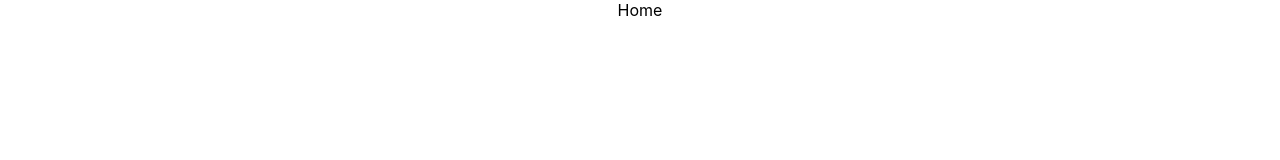
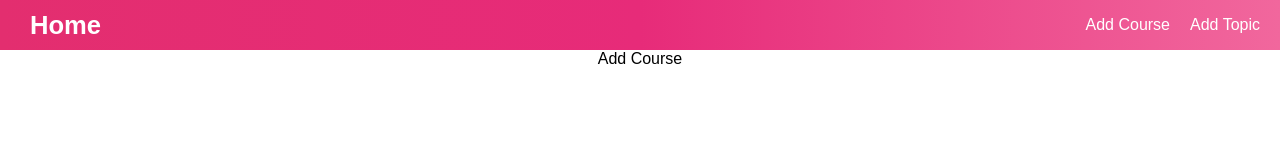
Before and after one commit to dheerajk7/helix-tech-assignment, a React app in the folder client/: page /add-course in a window 1280 px wide. Built offline with nearby package versions, Linux system fonts and the light colour scheme.

Commit message:
add navbar

```diff
--- a/client/package.json
+++ b/client/package.json
@@ -8,6 +8,7 @@
     "@testing-library/user-event": "^12.2.2",
     "react": "^17.0.1",
     "react-dom": "^17.0.1",
+    "react-router-dom": "^5.2.0",
     "react-scripts": "4.0.0",
     "web-vitals": "^0.2.4"
   },
--- /dev/null
+++ b/client/src/components/AddCourse.js
@@ -0,0 +1,7 @@
+import React from 'react';
+
+function AddCourse(props) {
+  return <div>Add Course</div>;
+}
+
+export default AddCourse;
--- /dev/null
+++ b/client/src/components/AddTopic.js
@@ -0,0 +1,7 @@
+import React from 'react';
+
+function AddTopic(props) {
+  return <div>Add Topic</div>;
+}
+
+export default AddTopic;
--- a/client/src/components/App.js
+++ b/client/src/components/App.js
@@ -1,7 +1,31 @@
-import "../styles/App.css";
+import '../styles/App.css';
+import { BrowserRouter as Router, Route, Switch } from 'react-router-dom';
+import Navbar from './Navbar';
+import AddCourse from './AddCourse';
+import AddTopic from './AddTopic';
+import CourseDetail from './CourseDetail';
+import Home from './Home';
+import TopicDetail from './TopicDetail';
+function App() {
+  return (
+    <Router>
+      <div className="App">
+        <Navbar />
+        <Switch>
+          <Route exact path="/" component={Home}></Route>
+          <Route exact path="/add-course/" component={AddCourse}></Route>
+          <Route exact path="/add-topic/" component={AddTopic}></Route>
 
-function App() {
-  return <div className="App">Home</div>;
+          <Route
+            exact
+            path="/course/:course_id"
+            component={CourseDetail}
+          ></Route>
+          <Route exact path="/topic/:topic_id" component={TopicDetail}></Route>
+        </Switch>
+      </div>
+    </Router>
+  );
 }
 
 export default App;
--- /dev/null
+++ b/client/src/components/CourseDetail.js
@@ -0,0 +1,7 @@
+import React from 'react';
+
+function CourseDetail(props) {
+  return <div>Courese Detail</div>;
+}
+
+export default CourseDetail;
--- /dev/null
+++ b/client/src/components/Home.js
@@ -0,0 +1,7 @@
+import React from 'react';
+
+function Home(props) {
+  return <div>Home</div>;
+}
+
+export default Home;
--- /dev/null
+++ b/client/src/components/Navbar.js
@@ -0,0 +1,24 @@
+import '../styles/Navbar.css';
+import { Link } from 'react-router-dom';
+function Navbar(props) {
+  return (
+    <div className="navbar-container">
+      <div className="left-navbar">
+        <Link to="/">
+          <span className="page-heading">Home</span>
+        </Link>
+      </div>
+
+      <ul className="right-navbar">
+        <li>
+          <Link to="/add-course">Add Course</Link>
+        </li>
+        <li>
+          <Link to="/add-topic">Add Topic</Link>
+        </li>
+      </ul>
+    </div>
+  );
+}
+
+export default Navbar;
--- /dev/null
+++ b/client/src/components/TopicDetail.js
@@ -0,0 +1,7 @@
+import React from 'react';
+
+function TopicDetail(props) {
+  return <div>Topic Detail</div>;
+}
+
+export default TopicDetail;
--- a/client/src/styles/App.css
+++ b/client/src/styles/App.css
@@ -1,38 +1,19 @@
 .App {
   text-align: center;
+  font-family: 'Varela Round', sans-serif;
+  display: flex;
+  flex-direction: column;
+  min-width: 700px;
 }
 
-.App-logo {
-  height: 40vmin;
-  pointer-events: none;
+a {
+  color: inherit;
+  text-decoration: none;
 }
 
-@media (prefers-reduced-motion: no-preference) {
-  .App-logo {
-    animation: App-logo-spin infinite 20s linear;
-  }
+.container {
+  align-self: center;
+  width: 98%;
+  max-width: 700px;
+  min-height: 500px;
 }
-
-.App-header {
-  background-color: #282c34;
-  min-height: 100vh;
-  display: flex;
-  flex-direction: column;
-  align-items: center;
-  justify-content: center;
-  font-size: calc(10px + 2vmin);
-  color: white;
-}
-
-.App-link {
-  color: #61dafb;
-}
-
-@keyframes App-logo-spin {
-  from {
-    transform: rotate(0deg);
-  }
-  to {
-    transform: rotate(360deg);
-  }
-}
--- /dev/null
+++ b/client/src/styles/Navbar.css
@@ -0,0 +1,35 @@
+.navbar-container {
+  height: 50px;
+  background-image: linear-gradient(to right, #e32e6f, #e72b79, #f1679d);
+  width: 100%;
+  display: flex;
+  justify-content: space-between;
+  align-items: center;
+  color: white;
+}
+
+.navbar-container .page-heading {
+  margin-left: 30px;
+  font-weight: bold;
+  font-size: 1.6rem;
+  cursor: pointer;
+}
+
+.navbar-container a {
+  color: white;
+  text-decoration: none;
+}
+
+.right-navbar {
+  list-style: none;
+}
+
+.right-navbar > li {
+  display: inline;
+  margin-right: 20px;
+  cursor: pointer;
+}
+
+.right-navbar > li:hover {
+  text-decoration: underline;
+}
```
Also changed, not shown: 1 other file.
